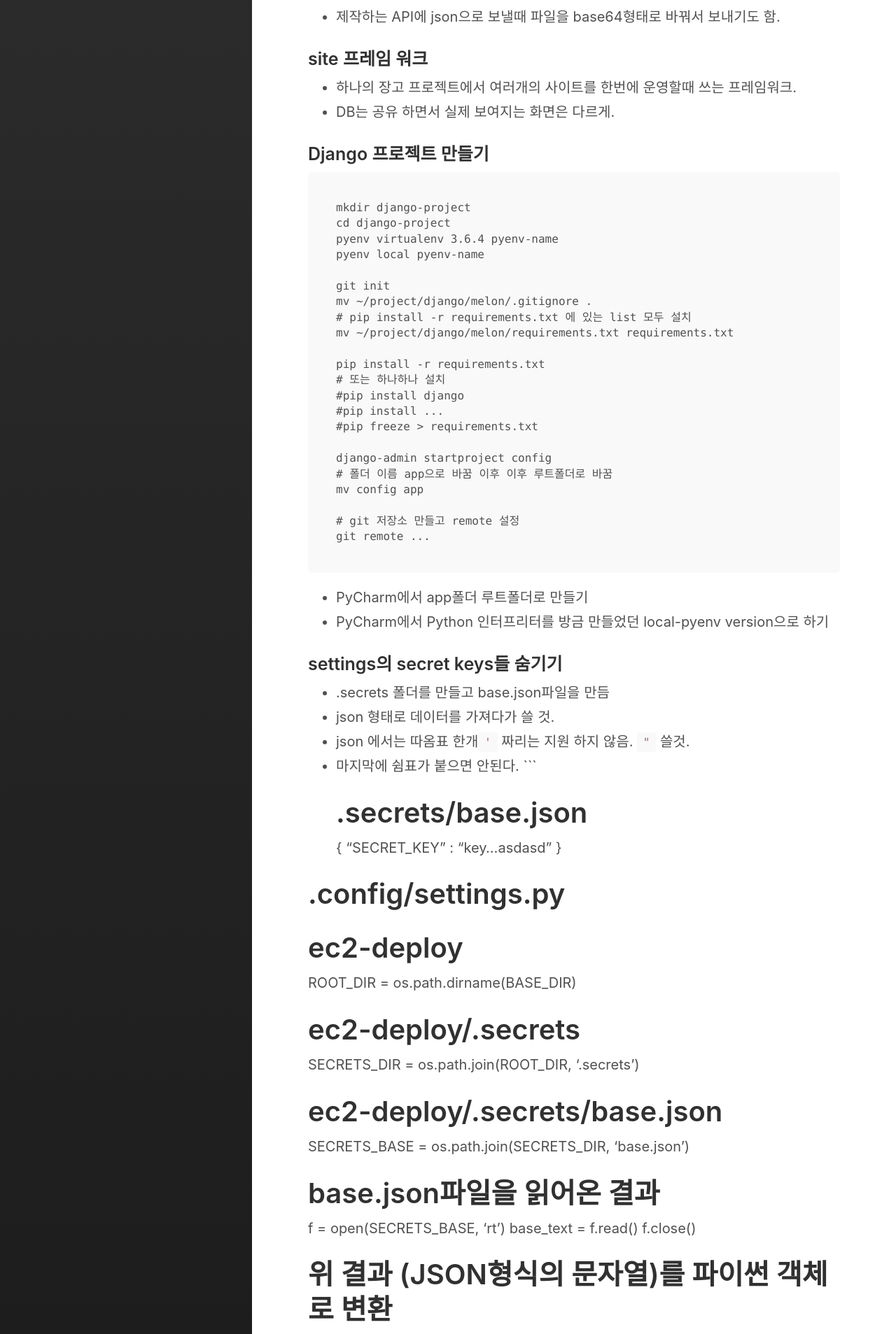
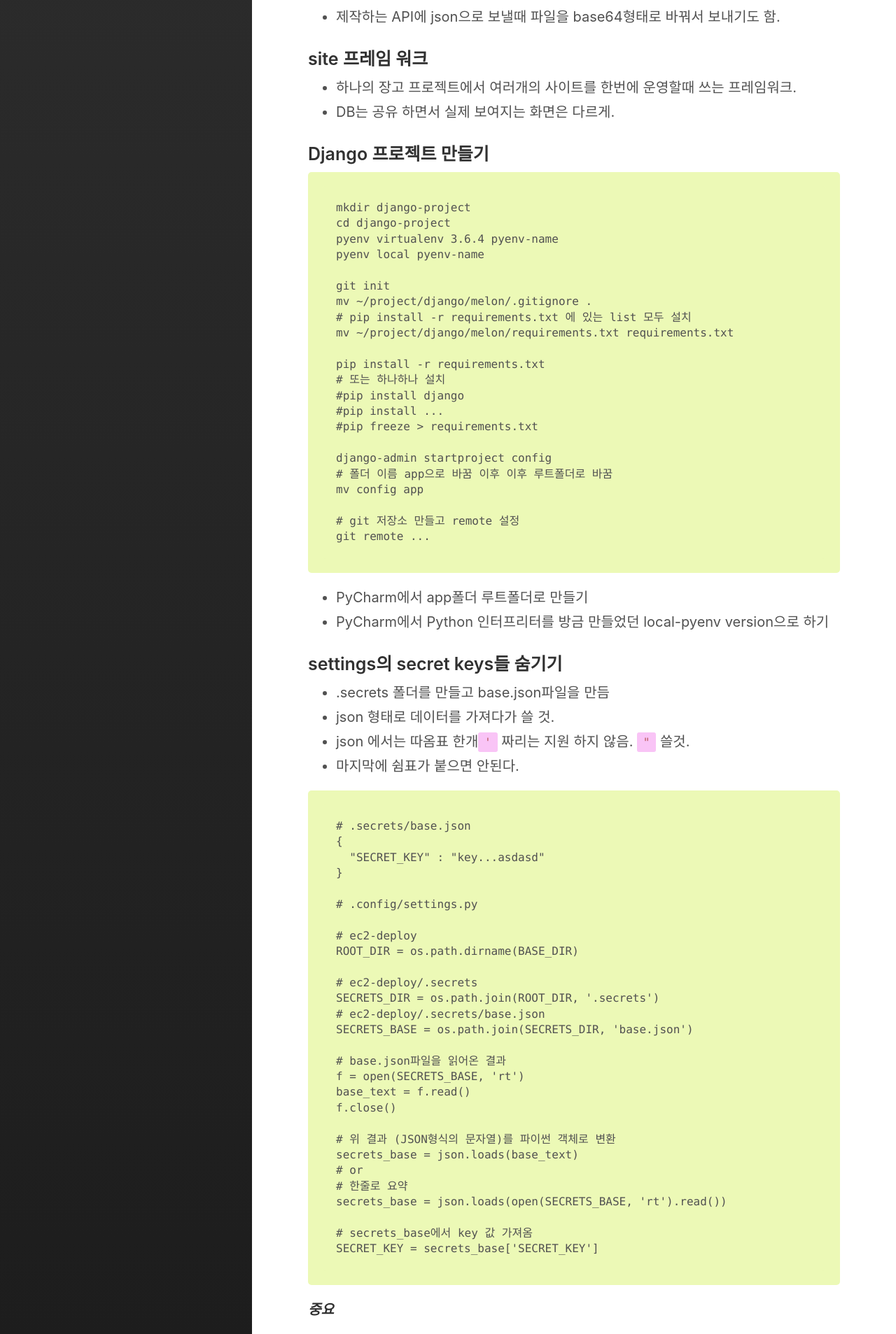
Before and after one commit to himanmenGit/himanmenGit.github.io, a Jekyll site: the page built from _posts/deploy/2018-03-02-Django와Deploy.md, in a window 1280 px wide. Shown: the part 1009-2916 px from the top of the page at 70% size. Built offline with Jekyll 4.4.1, drawn with Linux system fonts in a browser that asks for light colours; comment, search, counter and statistics services are not loaded; some of the changed text lies outside the part shown.

Commit message:
code.scss 수정 및 Django와 Deploy수정

````diff
--- a/_posts/deploy/2018-03-02-Django와Deploy.md
+++ b/_posts/deploy/2018-03-02-Django와Deploy.md
@@ -70,6 +70,7 @@
 * json 형태로 데이터를 가져다가 쓸 것.
 * json 에서는 따옴표 한개`'` 짜리는 지원 하지 않음. `"` 쓸것.
 * 마지막에 쉼표가 붙으면 안된다.
+
 ```
 # .secrets/base.json
 {
@@ -100,12 +101,16 @@
 # secrets_base에서 key 값 가져옴
 SECRET_KEY = secrets_base['SECRET_KEY']
 ```
-*** 중요 ***
-*** `gitignore`에 `.secrets/` 추가해서 깃헙에 안올라가게 함
-* `READEME.md`를 작성하여 해당 프로젝트의 정보를 Github에 올림.
+
+***중요***
+
+`gitignore`에 `.secrets/` 추가해서 깃헙에 안올라가게 함
 
 ### EC2 인바운드 규칙 편집
-* EC2 - 보안그룹 - EC2 Secutiry Group - 인바운드 규칙 편집 - 80번 포트 추 - HTTP|TCP|80|위치무관|Nginx 후 저장!
+* EC2 - 보안그룹 - EC2 Secutiry Group - 인바운드 규칙 편집 - 80번 포트 추가
+```
+HTTP|TCP|80|위치무관|Nginx 후 저장!
+```
 
 ### AWS에서는 ipv4, ipv6 둘다 받는다.
 * 점으로 구분된 기준은 ipv4 `0.0.0.0/0`
@@ -139,19 +144,25 @@
 
 ## nginx default
 * nginx는 시작시 모든 nginx sites-enabled 파일에 대해 검사를 한다.
+
+```
+# listten 80, 80번 포트에 대해서 응답을 받음, default_server는 도메인에 일치하지 않는(특정 가상서버를 가리키지 않을경우) 기본적으로 80번 포트가 응답 받는다.
 listen 80 default_server;
-> listten 80, 80번 포트에 대해서 응답을 받음, default_server는 도메인에 일치하지 않는(특정 가상서버를 가리키지 않을경우) 기본적으로 80번 포트가 응답 받는다.
+
+# ipv6용
 listen [::]:80 default_server;
-> ipv6용
+
+# root에 /var/www/html 에서 index들을 찾음.
+# nginx를 설치하면 /var/www/html에 자동으로 파일이 추가 됨.
 root /var/www/html;
 index index.html index.html ...
-> root에 /var/www/html 에서 index들을 찾음.
-> nginx를 설치하면 /var/www/html에 자동으로 파일이 추가 됨.
+
+# location / 은 django의 root-url 을 말하고
+# $url은 / 다음에 오는 문자열을 말하고 문자열과 매칭되는 파일이 있는지 검사 없으면 404에러 발생.
 location / {
 	try_files $uri $uri/
 }
-> location / 은 django의 root-url 을 말하고
-> $url은 / 다음에 오는 문자열을 말하고 문자열과 매칭되는 파일이 있는지 검사 없으면 404에러 발생.
+```
 
 `vi /ect/nginx/sites-available/app`으로 설정파일 nginx의 설정파일을 만듬.
 ```
@@ -186,6 +197,7 @@
 * Nginx는 여러개의 가상 서버를 만들수 있다. 서비스를 한 컴퓨터에 10개를 만들고 그 10개중 한개의서버만 중단해야 한다.
 * sites_availavle에는 동작할수 있는 모든 서버의 정보를 가짐
 * sites_enabled는 실제 동작하고 싶은 서버만 링크를 검.
+
 ```
 /etc/nginx/sites-available
 		default,
@@ -213,6 +225,7 @@
 www-data가 app.sock에 접근할 권한이 없기 때문에. 에러가 남.
 nginx설정을 열어 유저를 바꾸자
 `sudo vi /etc/nginx/nginx.conf`
+
 ```
 user www-data;
 # ->
@@ -236,9 +249,11 @@
 ```
 vi /srv/runserver-test/uwsgi.ini
 ```
+
 * 설정 파일을 만들고 내용을 넣는다.
+
 ```
-;runserver-test Django프로젝트에 대한 uwsgi설정파일
+runserver-test Django프로젝트에 대한 uwsgi설정파일
 [uwsgi]
 chdir = /srv/runserver-test/mysite
 module = mysite.wsgi
@@ -252,6 +267,7 @@
 ;log-reopen = true
 ```
 * .ini 파일을 기준으로 실행
+
 ```
 /home/ubuntu/.pyenv/versions/runserver-test/bin/uwsgi -i /srv/runserver-test/uwsgi.ini
 ```
@@ -297,16 +313,19 @@
 
 # .service를 만들어 백그라운드에 돌게 하자
 * Service
-	# 직접 프로그램을 실행하는것이 아닌, (시스템 트레이에 들어 있듯이) 백그라운드에서 실행되고 있는 프로그램
-	# service 는 윈도우의 시작 프로그램과 같다.
-	# service = daemon
-	# 프로세스를 demoniation -> 백그라운드에 서비스화 시킨다.
-	Nginx (default)
-	uWSGI
-	    1. /etc/systemd/system/uwsgi.service파일에 서비스 내용을 작성
-	    2. sudo systemctl enable uwsgi로 uwsgi.service를 서비스에 등록
-	    3. sudo systemctl daemon-reload로 systemctl에 등록된 서비스들의 내용이 바뀌었을 경우 적용
-	    4. sudo systemctl restart uwsgi로 uwsgi서비스를 재시작
+
+```
+# 직접 프로그램을 실행하는것이 아닌, (시스템 트레이에 들어 있듯이) 백그라운드에서 실행되고 있는 프로그램
+# service 는 윈도우의 시작 프로그램과 같다.
+# service = daemon
+# 프로세스를 demoniation -> 백그라운드에 서비스화 시킨다.
+Nginx (default)
+uWSGI
+    1. /etc/systemd/system/uwsgi.service파일에 서비스 내용을 작성
+    2. sudo systemctl enable uwsgi로 uwsgi.service를 서비스에 등록
+    3. sudo systemctl daemon-reload로 systemctl에 등록된 서비스들의 내용이 바뀌었을 경우 적용
+    4. sudo systemctl restart uwsgi로 uwsgi서비스를 재시작
+```
 * .config 에 uwsgi.service 파일 만듬
 
 ```
@@ -327,6 +346,7 @@
 WantedBy=multi-user.target
 ```
 * 서버의시작프로그램 느낌의 폴더안에 .service복사
+
 ```
 ➜  /srv sudo cp -f /srv/ec2-deploy/.config/uwsgi.service /etc/systemd/system/uwsgi.service # .service 파일 복사
 ➜  /srv sudo systemctl enable uwsgi # uwsgi 적용
@@ -355,6 +375,7 @@
 > `/etc/systemd/system/uWSGI.service` -> 이후 `sudo systemctl <멍령어> uwsgi` <- 이부분에 사용 가능
 
 * `/etc/systemd/system/uwsgi.service`에서 실행 명령어
+
 ```
 [Service]
 ExecStart=/home/ubuntu/.pyenv/versions/fc-ec2-deploy2/bin/uwsgi -i /srv/ec2-deploy/.config/uwsgi.ini
@@ -383,23 +404,29 @@
 1. Django runserver (0:8000) 접속 확인
 2. uwsgi에 직접 옵션 붙여서 실행
 3. 옵션들을 정리한 ini파일을 사용해서 uwsgi --ini <ini파일경로>로 실행 후 접속 확인
-4. uwsgi서비스를 등록후 접속 확인
-   파일을 `/etc/systemd/system/`폴더에 복사
-   ```
-   sudo systemctl enable uwsgi
-   sudo systemctl daemon-reload
-   sudo systemctl restart uwsgi
-   ```
-   -> `tmp/app.sock`파일을 리눅스 소켓으로 사용해서 uwsgi를 실행하도록 함
+4. uwsgi서비스를 등록후 접속 확인 파일을 `/etc/systemd/system/`폴더에 복사
+
+```
+sudo systemctl enable uwsgi
+sudo systemctl daemon-reload
+sudo systemctl restart uwsgi
+```
+-> `tmp/app.sock`파일을 리눅스 소켓으로 사용해서 uwsgi를 실행하도록 함
+
 5. `/tmp/app.sock`파일과 통신하는 Nginx 가상서버 설정을 생성 및 링크
+
    5.1. 파일 복사
      `sudo cp -f /srv/ec2-deploy/.config/nginx-app.conf /etc/nginx/sites-available/nginx-app.conf`
+
    5.2 sites-enabled 폴더의 모든 링크 삭제
-     `sudo rm -rf /etc/nginx/sites-enabled/*.*`
+    `sudo rm -rf /etc/nginx/sites-enabled/*.*`
+
    5.3 복사한 파일의 링크를 sited-enable에 생성
-     `sudo ln -sf /etc/nginx/sites-available/nginx-app.conf /etc/nginx/sites-enalbed/nginx-app.conf`
+    `sudo ln -sf /etc/nginx/sites-available/nginx-app.conf /etc/nginx/sites-enalbed/nginx-app.conf`
+
    5.4. 재시작
-     ```
-     sudo systemctl daemon-reload
-     sudo systemctl restart nginx
-     ```
+
+```
+sudo systemctl daemon-reload
+sudo systemctl restart nginx
+```
--- a/_sass/hydeout/_code.scss
+++ b/_sass/hydeout/_code.scss
@@ -12,7 +12,7 @@
   padding: .25em .5em;
   font-size: 85%;
   color: $code-color;
-  background-color: #f9f9f9;
+  background-color: #f9c4f6;
   border-radius: 3px;
 }
 
@@ -34,7 +34,7 @@
   margin-bottom: 1rem;
   font-size: .8rem;
   line-height: 1.4;
-  background-color: #f9f9f9;
+  background-color: #ecf9b6;
   border-radius: .25rem;
 
   pre {
````
